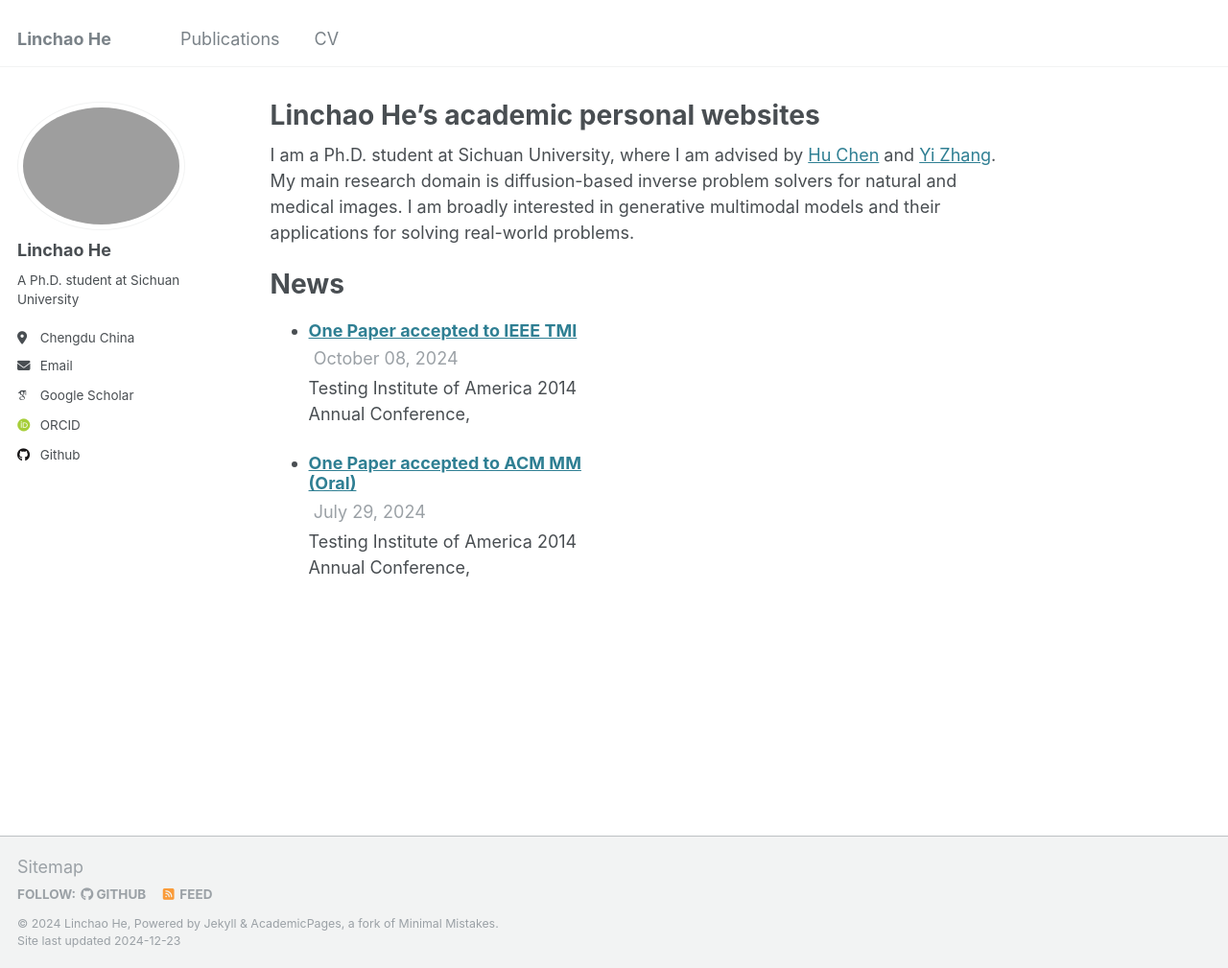
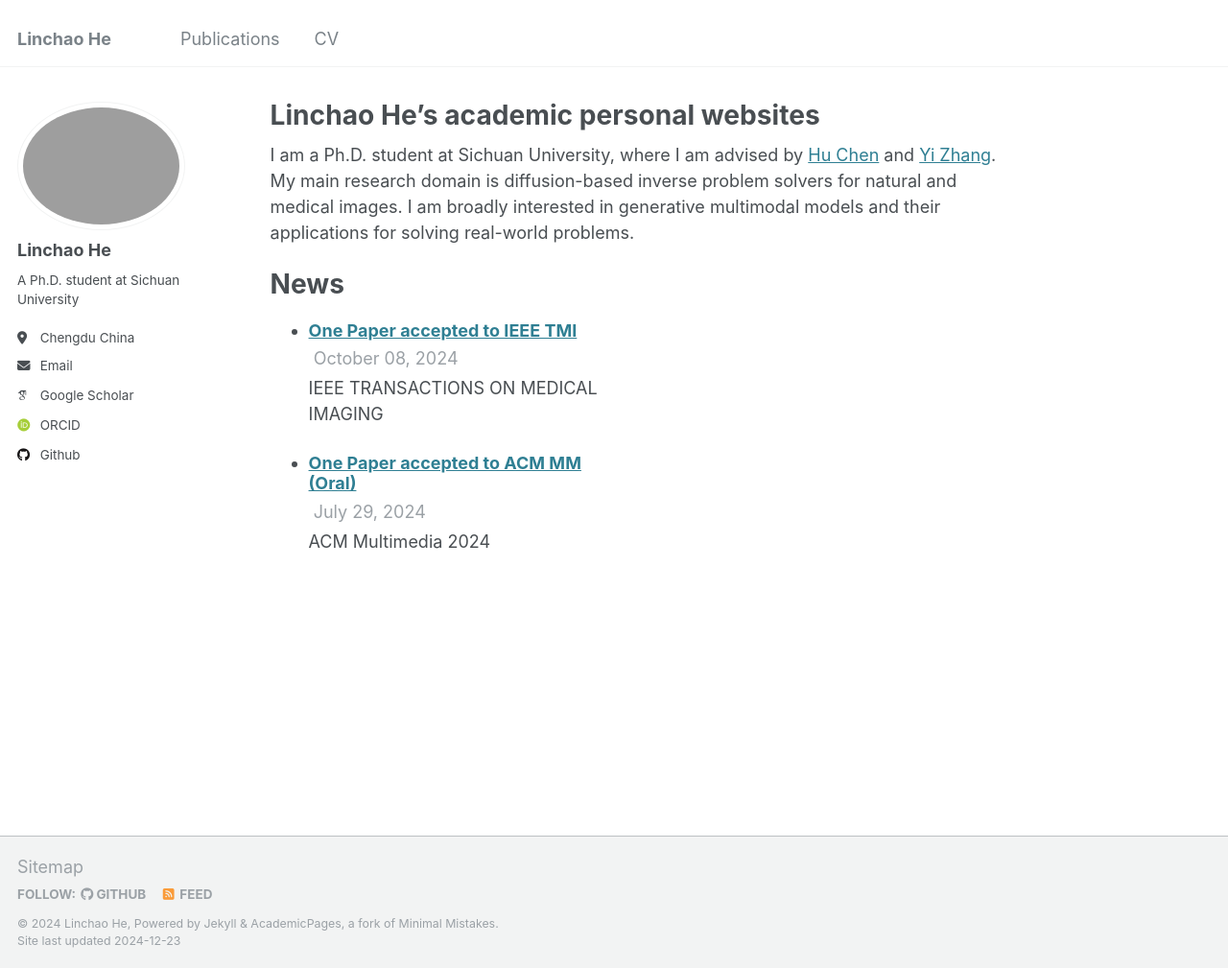
Before and after one commit to fpsandnoob/academicpages, a Jekyll site: the page built from _pages/about.md, in a window 1280 px wide and 1009 px high. Shown: the whole window at 96% size. Built offline with Jekyll 4.4.1, drawn with Linux system fonts in a browser that asks for light colours; some web fonts are replaced.

Commit message:
fix some errors in paper

```diff
--- a/_includes/archive-single-talk-cv.html
+++ b/_includes/archive-single-talk-cv.html
@@ -34,7 +34,7 @@
       {% endif %}
     </h3>
     {% if post.date %}<p class="page__meta"><i class="fa fa-clock-o" aria-hidden="true"></i> {{ post.date | date: '%B %d, %Y' }}</p>{% endif %}
-    {% if post.venue%}<p class="archive__item-excerpt" itemprop="description">{{post.type}}  {{ post.venue }},  {{post.location}}</p>{% endif %}
+    {% if post.venue%}<p class="archive__item-excerpt" itemprop="description">{{post.type}}  {{ post.venue }}  {{post.location}}</p>{% endif %}
     <p></p>
     </li>
   </article>
--- a/_talks/2024-07-29-paper-accpeted-acm.md
+++ b/_talks/2024-07-29-paper-accpeted-acm.md
@@ -3,7 +3,7 @@ title: "One Paper accepted to IEEE TMI"
 collection: talks
 # type: "Conference proceedings talk"
 permalink: /talks/2024-10-08-paper-accpeted-vss
-venue: "Testing Institute of America 2014 Annual Conference"
+venue: "IEEE TRANSACTIONS ON MEDICAL IMAGING"
 date: 2024-10-08
 # location: "Los Angeles, CA"
 ---
```
Also changed, not shown: _talks/2024-10-08-paper-accpeted-vss.md (+1 -1 lines).
